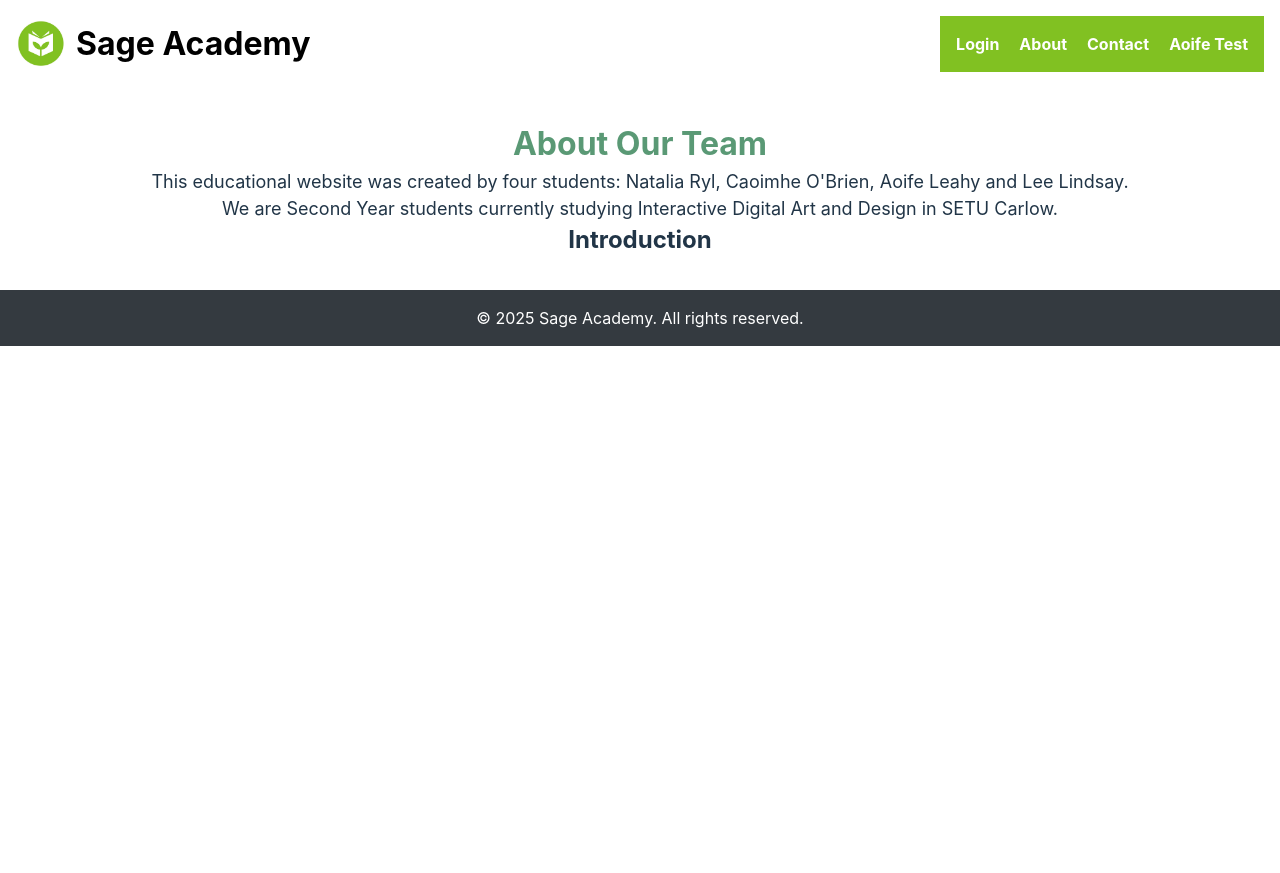
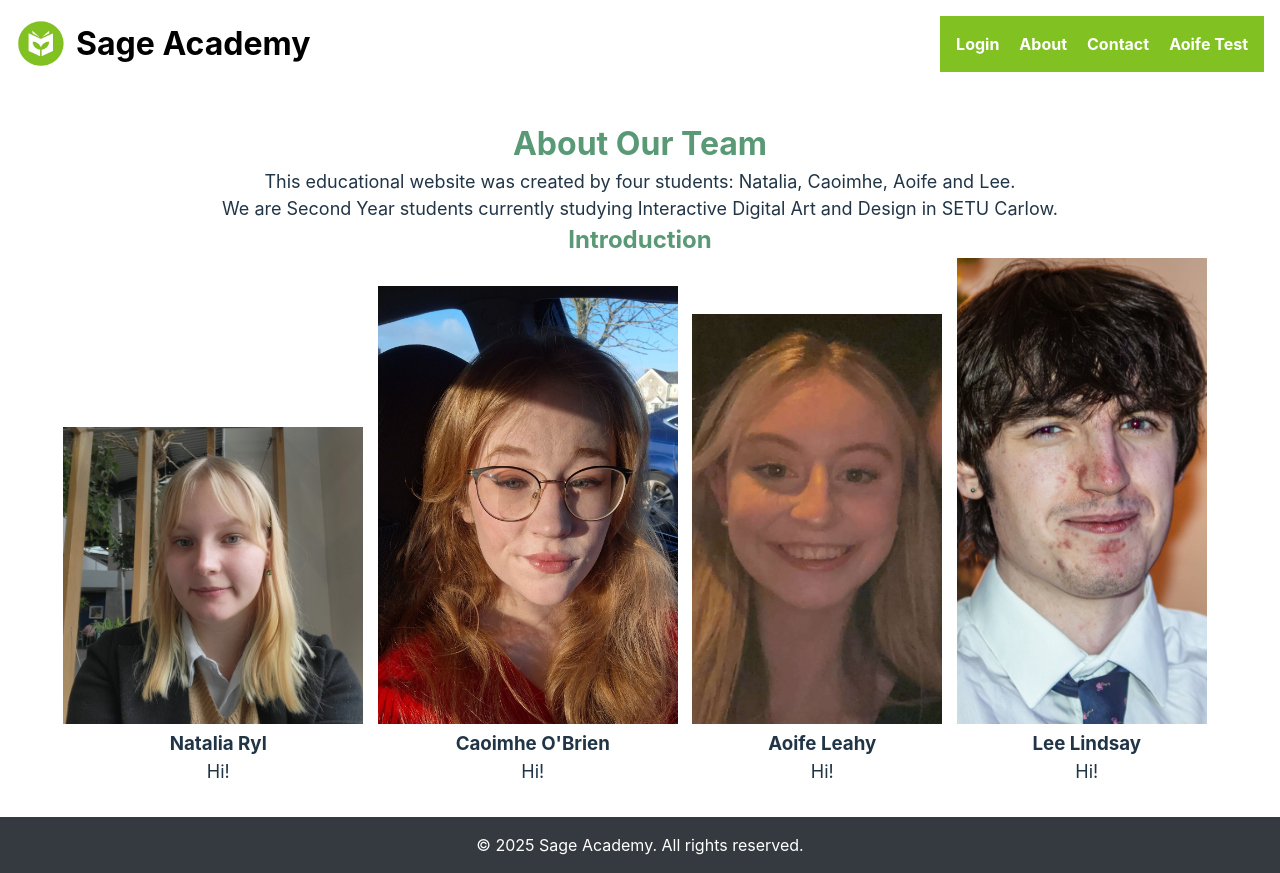
Before and after one commit to CaoimheOBrien/WebUIDesign_2025GroupProject, a SvelteKit app in the folder Web App/Sage-Academy-App/: page /about in a window 1280 px wide. Before the commit the page ends 800 px from the top, so only its background shows below. Built offline with nearby package versions, Linux system fonts and the light colour scheme.

Commit message:
basic about page

```diff
--- a/Web App/Sage-Academy-App/src/lib/components/Header.svelte
+++ b/Web App/Sage-Academy-App/src/lib/components/Header.svelte
@@ -1,6 +1,6 @@
 <script>
     // import Navigation.svelte from lib folder
-    import { Navigation } from "$lib"
+    import Navigation from '$lib/components/Navigation.svelte';
 </script>
 
 
--- a/Web App/Sage-Academy-App/src/routes/about/+page.svelte
+++ b/Web App/Sage-Academy-App/src/routes/about/+page.svelte
@@ -7,13 +7,54 @@
 </script>
 
 <h1>About Our Team</h1>
-<p>This educational website was created by four students: Natalia Ryl, Caoimhe O'Brien, Aoife Leahy and Lee Lindsay.</p>
+<p>This educational website was created by four students: Natalia, Caoimhe, Aoife and Lee.</p>
 <p>We are Second Year students currently studying Interactive Digital Art and Design in SETU Carlow.</p>
+
 <h2>Introduction</h2>
 
+<div class="OurPics">
+<img src="/natalia.jpg" alt="Natalia Profile">
+<h3>Natalia Ryl</h3>
+<p>Hi!</p>
+</div>
 
+<div class="OurPics">
+    <img src="/caoimhe.jpg" alt="Caoimhe Profile">
+    <h3>Caoimhe O'Brien</h3>
+    <p>Hi!</p>
+</div>
+
+<div class="OurPics">
+    <img src="/aoife.jpg" id="smaller" alt="Aoife Profile">
+    <h3>Aoife Leahy</h3>
+    <p>Hi!</p>
+    </div>
+
+<div class="OurPics">
+    <img src="/lee.jpg" id="smaller" alt="Lee Profile">
+    <h3>Lee Lindsay</h3>
+    <p>Hi!</p>
+</div>
 
 <style>
     h1 { color: #5a9975; }
+
     p { font-size: 18px; }
+
+    h2 {
+    color: #5a9975;
+    }
+
+    img {
+        width: 300px;
+        margin-right: 0.625rem;
+    }
+
+    #smaller {
+        width: 250px;
+    }
+
+    .OurPics{
+        display: inline-block;
+    }
 </style>
```
Also changed, not shown: Web App/Sage-Academy-App/static/aoife.jpg (added), Web App/Sage-Academy-App/static/caoimhe.jpg (added).
